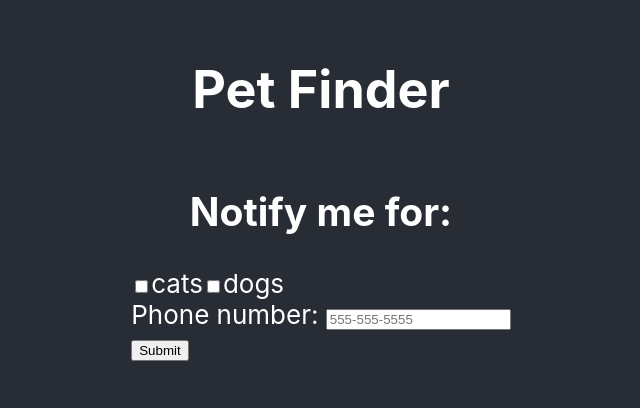
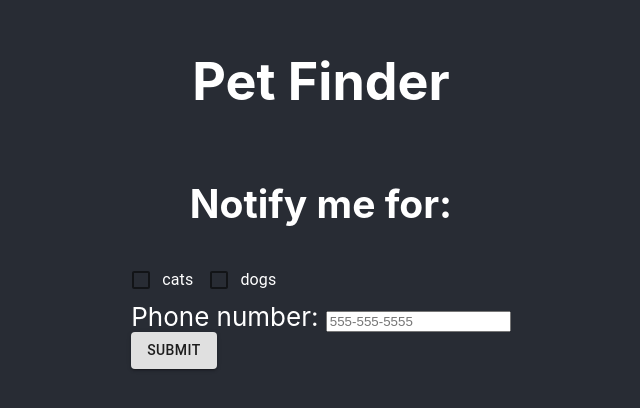
Before and after one commit to yonidoronpeters/pet-finder, a React (Create React App) app: page / in a window 1280 px wide. Shown: the part 208-616 px from the top of the page, without its empty margins (319-959 px from the left). Built offline with nearby package versions, Linux system fonts and the light colour scheme.

Commit message:
Start conversion to material-ui

```diff
--- a/package.json
+++ b/package.json
@@ -3,6 +3,7 @@
   "version": "0.1.0",
   "private": true,
   "dependencies": {
+    "@material-ui/core": "^4.11.0",
     "@testing-library/jest-dom": "^5.11.4",
     "@testing-library/react": "^11.1.0",
     "@testing-library/user-event": "^12.1.10",
--- a/src/components/ConfirmationModal.js
+++ b/src/components/ConfirmationModal.js
@@ -3,21 +3,21 @@ import Modal from 'react-modal';
 import PetDisplay from './PetDisplay';
 
 
-const ConfirmationModal = (props) => (
+const ConfirmationModal = ({ subscription, handleCloseModal}) => (
   <Modal
-    isOpen={!!props.subscription}
-    onRequestClose={props.handleCloseModal}
+    isOpen={!!subscription}
+    onRequestClose={handleCloseModal}
     contentLabel="Pet Notification"
     closeTimeoutMS={200}
     className="modal"
   >
     <h2 className="modal__title">You will be notified for:</h2>
-    {props.subscription && <div className="modal__body">
-      {props.subscription.dogs && <PetDisplay type="Dog" animal={props.subscription.dogs} />}
-      {props.subscription.cats &&  <PetDisplay type="Cat" animal={props.subscription.cats} />}
+    {subscription && <div className="modal__body">
+      {subscription.dogs && <PetDisplay type="Dog" animal={subscription.dogs} />}
+      {subscription.cats &&  <PetDisplay type="Cat" animal={subscription.cats} />}
     </div>}
 
-    <button className="button" onClick={props.handleCloseModal}>OK</button>
+    <button className="button" onClick={handleCloseModal}>OK</button>
   </Modal>
 );
 
--- a/src/components/Gender.js
+++ b/src/components/Gender.js
@@ -1,14 +1,20 @@
 import React from 'react';
+import Radio from '@material-ui/core/Radio';
+import FormControl from '@material-ui/core/FormControl';
+import FormLabel from '@material-ui/core/FormLabel';
+import FormControlLabel from '@material-ui/core/FormControlLabel';
+import RadioGroup from '@material-ui/core/RadioGroup';
 
 const Gender = ({ pet }) => (
   <div className="gender">
-    <h3>Gender</h3>
-    <input type="radio" id={`${pet}-both`} name={`${pet}gender`} value="both" defaultChecked={true}/>
-    <label htmlFor={`${pet}-both`}>Both</label>
-    <input type="radio" id={`${pet}-female`} name={`${pet}gender`} value="female"/>
-    <label htmlFor={`${pet}-female`}>Female</label>
-    <input type="radio" id={`${pet}-male`} name={`${pet}gender`} value="male"/>
-    <label htmlFor={`${pet}-male`}>Male</label>
+    <FormControl component="fieldset">
+      <FormLabel component="legend">Gender</FormLabel>
+      <RadioGroup aria-label="gender" name={`${pet}gender`} >
+        <FormControlLabel value="female" control={<Radio />} label="Female" />
+        <FormControlLabel value="male" control={<Radio />} label="Male" />
+        <FormControlLabel value="either" control={<Radio />} label="Either" />
+      </RadioGroup>
+    </FormControl>
   </div>
 );
 
--- a/src/components/Pet.js
+++ b/src/components/Pet.js
@@ -3,18 +3,23 @@ import Gender from './Gender';
 import Age from './Age';
 import Breed from './Breed';
 import pluralize from 'pluralize';
+import Checkbox from '@material-ui/core/Checkbox';
+import FormControlLabel from '@material-ui/core/FormControlLabel';
+import FormGroup from '@material-ui/core/FormGroup';
 
 const Pet = ({ type, handleAnimalSelected }) => (
   <div className="pet">
-    <input type="checkbox" id={pluralize(type)} name={type} onChange={handleAnimalSelected}/>
-    <label htmlFor={pluralize(type)}>
-      {pluralize(type)}
-    </label>
-    <div id={type} hidden={true}>
-      <Gender pet={type}/>
-      <Age pet={type}/>
-      <Breed pet={type}/>
-    </div>
+    <FormGroup>
+      <FormControlLabel
+        control={<Checkbox onChange={handleAnimalSelected} htmlFor={pluralize(type)} id={pluralize(type)} name={type}/>}
+        label={pluralize(type)}
+      />
+      <div id={type} hidden={true}>
+        <Gender pet={type}/>
+        <Age pet={type}/>
+        <Breed pet={type}/>
+      </div>
+    </FormGroup>
   </div>
 );
 
--- a/src/components/PetFinderApp.js
+++ b/src/components/PetFinderApp.js
@@ -3,6 +3,7 @@ import ContactInfo from './ContactInfo';
 import Pet from './Pet';
 import ConfirmationModal from './ConfirmationModal';
 import ErrorModal from './ErrorModal';
+import Button from '@material-ui/core/Button';
 
 export default class PetFinderApp extends React.Component {
   state = {
@@ -112,7 +113,7 @@ export default class PetFinderApp extends React.Component {
               <Pet type="dog" handleAnimalSelected={this.handleAnimalSelected}/>
             </div>
             <ContactInfo/>
-            <button className="button">Submit</button>
+            <Button variant="contained" type="submit">Submit</Button>
           </form>
           <ConfirmationModal
             subscription={this.state.subscription}
```
Also changed, not shown: 1 other file (tests, documents, lock files or other folders).
